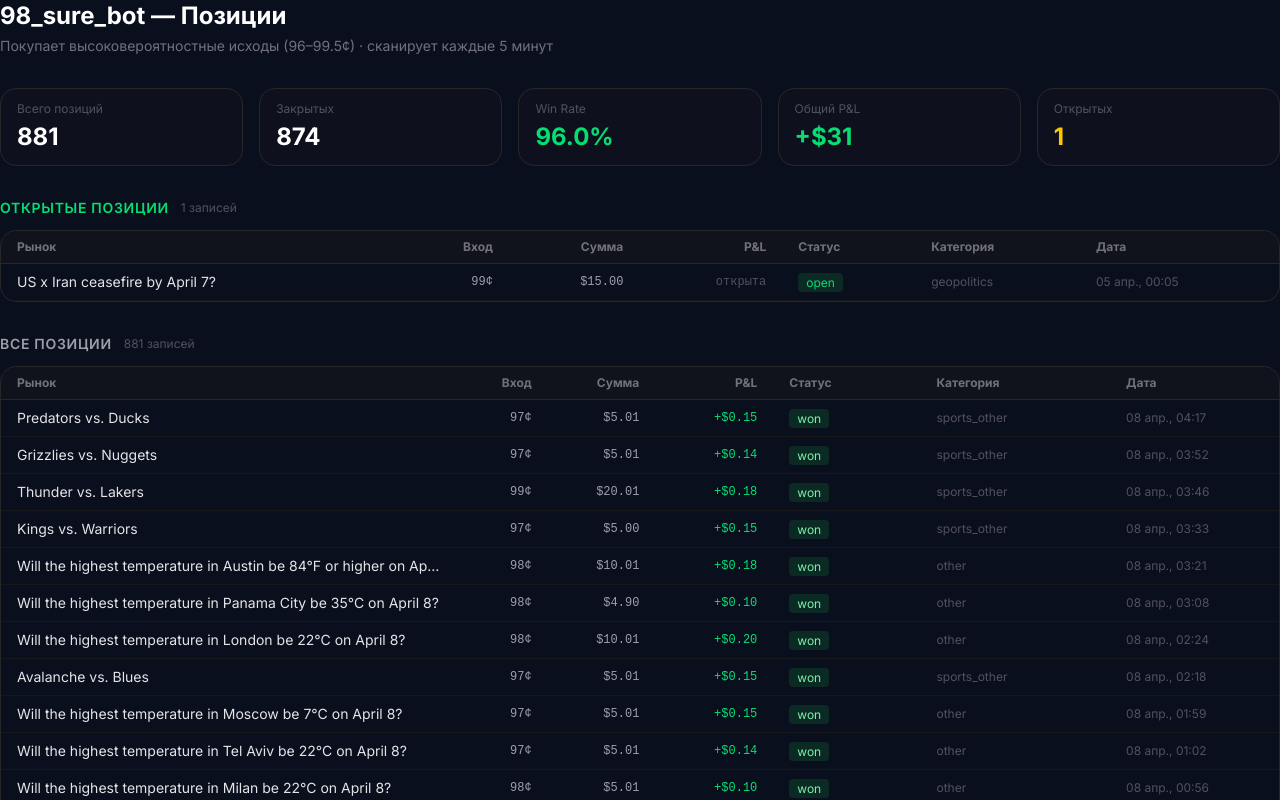
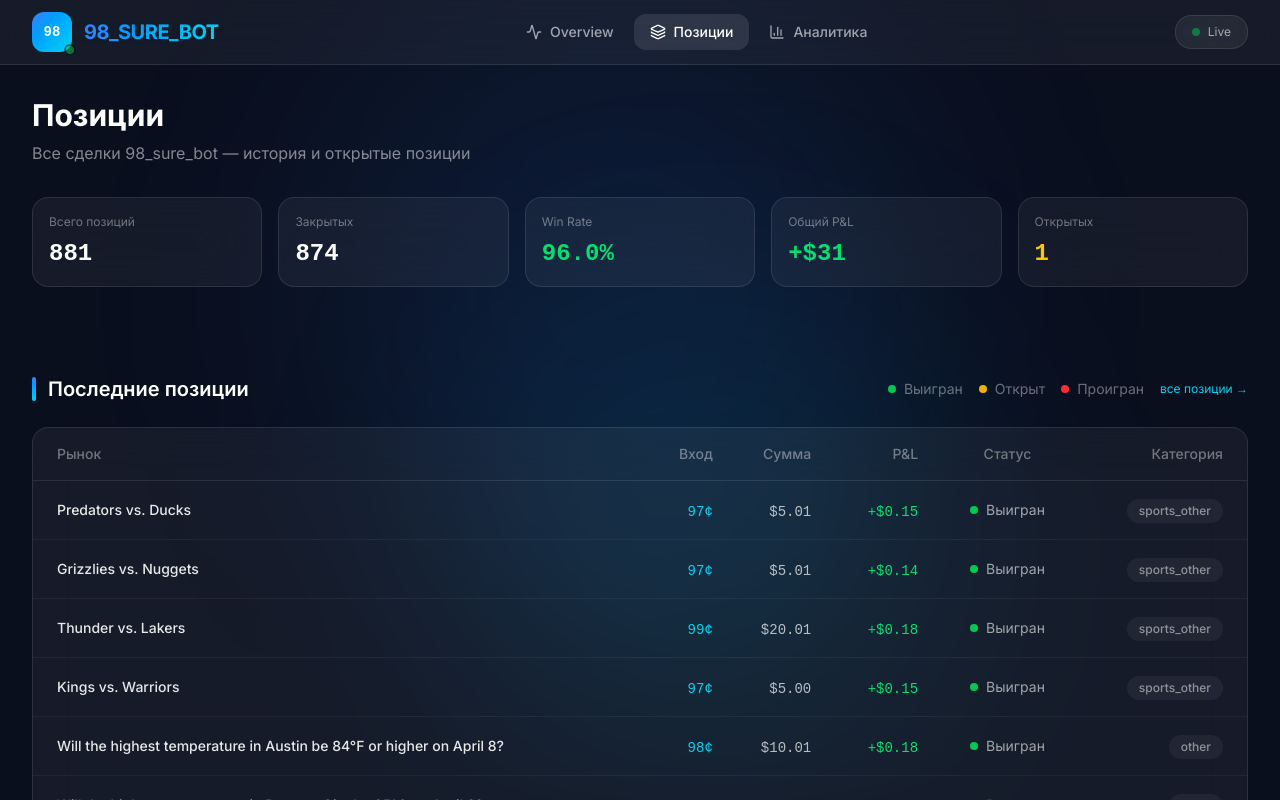
Before and after one commit to vladimirbutov-sys/poly-bot, a Next.js app: page /bots in a window 1280 px wide. Shown: the top 800 px of the page. Built offline with nearby package versions, Linux system fonts and the light colour scheme.

Commit message:
Apply new design to Positions and Analytics pages

```diff
--- a/app/bots/page.tsx
+++ b/app/bots/page.tsx
@@ -1,179 +1,65 @@
-import fs from "fs";
-import path from "path";
+import fs from 'fs'
+import path from 'path'
+import { Navbar } from '@/components/navbar'
+import { PositionsTable } from '@/components/positions-table'
 
 function loadPositions() {
   try {
-    const raw = fs.readFileSync(
-      path.join(process.cwd(), "data", "sure_bot_positions.json"),
-      "utf-8"
-    );
-    const data = JSON.parse(raw);
-    const positions = Object.values(data.positions) as any[];
-    const stats = data.stats;
-    return { positions, stats };
-  } catch {
-    return { positions: [], stats: null };
-  }
+    const raw = fs.readFileSync(path.join(process.cwd(), 'data', 'sure_bot_positions.json'), 'utf-8')
+    const data = JSON.parse(raw)
+    return Object.values(data.positions) as any[]
+  } catch { return [] }
 }
 
-export default function BotsPage() {
-  const { positions, stats } = loadPositions();
+export default function PositionsPage() {
+  const positions = loadPositions()
 
-  const closed = positions.filter(
-    (p) => p.status !== "open" && p.status !== "cancelled" && p.pnl != null
-  );
-  const open = positions.filter((p) => p.status === "open");
-  const wins = closed.filter((p) => p.pnl > 0);
-  const losses = closed.filter((p) => p.pnl <= 0);
-  const totalPnl = closed.reduce((s: number, p: any) => s + p.pnl, 0);
-  const wr = closed.length ? (wins.length / closed.length) * 100 : 0;
+  const closed = positions.filter((p) => p.status !== 'open' && p.status !== 'cancelled' && p.pnl != null)
+  const open = positions.filter((p) => p.status === 'open')
+  const wins = closed.filter((p) => p.pnl > 0)
+  const totalPnl = closed.reduce((s: number, p: any) => s + p.pnl, 0)
+  const wr = closed.length ? (wins.length / closed.length) * 100 : 0
 
-  const sorted = [...positions].sort((a, b) => {
-    if (!a.timestamp) return 1;
-    if (!b.timestamp) return -1;
-    return b.timestamp.localeCompare(a.timestamp);
-  });
+  const sorted = [...positions]
+    .filter((p) => p.timestamp)
+    .sort((a, b) => b.timestamp.localeCompare(a.timestamp))
 
   return (
-    <div className="space-y-8">
-      <div>
-        <h1 className="text-2xl font-bold text-white">98_sure_bot — Позиции</h1>
-        <p className="text-zinc-500 text-sm mt-1">
-          Покупает высоковероятностные исходы (96–99.5¢) · сканирует каждые 5 минут
-        </p>
+    <div className="min-h-screen bg-[#0a0f1e]">
+      <div className="fixed inset-0 overflow-hidden pointer-events-none">
+        <div className="absolute top-0 left-1/4 w-[600px] h-[600px] bg-blue-500/10 rounded-full blur-[120px]" />
+        <div className="absolute bottom-0 right-1/4 w-[500px] h-[500px] bg-cyan-500/10 rounded-full blur-[120px]" />
       </div>
 
-      {/* KPI */}
-      <div className="grid grid-cols-2 md:grid-cols-5 gap-4">
-        <KPI label="Всего позиций" value={positions.length.toString()} />
-        <KPI label="Закрытых" value={closed.length.toString()} />
-        <KPI
-          label="Win Rate"
-          value={`${wr.toFixed(1)}%`}
-          color={wr > 90 ? "green" : "yellow"}
-        />
-        <KPI
-          label="Общий P&L"
-          value={`${totalPnl >= 0 ? "+" : ""}$${totalPnl.toFixed(0)}`}
-          color={totalPnl >= 0 ? "green" : "red"}
-        />
-        <KPI label="Открытых" value={open.length.toString()} color="yellow" />
+      <div className="relative z-10">
+        <Navbar />
+        <main className="max-w-7xl mx-auto px-4 sm:px-6 lg:px-8 py-8">
+          <div className="mb-8">
+            <h1 className="text-3xl font-bold text-white mb-2">Позиции</h1>
+            <p className="text-white/50">Все сделки 98_sure_bot — история и открытые позиции</p>
+          </div>
+
+          {/* KPI */}
+          <div className="grid grid-cols-2 md:grid-cols-5 gap-4 mb-10">
+            {[
+              { label: 'Всего позиций', value: positions.length.toString() },
+              { label: 'Закрытых', value: closed.length.toString() },
+              { label: 'Win Rate', value: `${wr.toFixed(1)}%`, green: true },
+              { label: 'Общий P&L', value: `${totalPnl >= 0 ? '+' : ''}$${totalPnl.toFixed(0)}`, green: totalPnl >= 0 },
+              { label: 'Открытых', value: open.length.toString(), yellow: true },
+            ].map((k) => (
+              <div key={k.label} className="glass-card px-4 py-4">
+                <p className="text-white/40 text-xs mb-2">{k.label}</p>
+                <p className={`text-2xl font-mono font-bold ${k.green ? 'text-green-400' : k.yellow ? 'text-yellow-400' : 'text-white'}`}>
+                  {k.value}
+                </p>
+              </div>
+            ))}
+          </div>
+
+          <PositionsTable positions={sorted} />
+        </main>
       </div>
-
-      {/* Открытые */}
-      {open.length > 0 && (
-        <Section title="Открытые позиции" count={open.length} color="green">
-          <PositionsTable rows={open} />
-        </Section>
-      )}
-
-      {/* История */}
-      <Section title="Все позиции" count={sorted.length} color="zinc">
-        <PositionsTable rows={sorted} />
-      </Section>
     </div>
-  );
+  )
 }
-
-function KPI({ label, value, color }: { label: string; value: string; color?: string }) {
-  const c =
-    color === "green" ? "text-green-400" :
-    color === "red" ? "text-red-400" :
-    color === "yellow" ? "text-yellow-400" : "text-white";
-  return (
-    <div className="rounded-lg border border-zinc-800 bg-zinc-900/30 px-4 py-3">
-      <p className="text-zinc-600 text-xs">{label}</p>
-      <p className={`text-2xl font-bold mt-1 ${c}`}>{value}</p>
-    </div>
-  );
-}
-
-function Section({ title, count, color, children }: {
-  title: string; count: number; color: string; children: React.ReactNode;
-}) {
-  const c =
-    color === "green" ? "text-green-400" :
-    color === "yellow" ? "text-yellow-400" : "text-zinc-400";
-  return (
-    <div>
-      <div className="flex items-center gap-3 mb-3">
-        <h2 className={`text-sm font-semibold ${c} uppercase tracking-wider`}>{title}</h2>
-        <span className="text-zinc-600 text-xs">{count} записей</span>
-      </div>
-      {children}
-    </div>
-  );
-}
-
-function PositionsTable({ rows }: { rows: any[] }) {
-  if (rows.length === 0) return null;
-
-  return (
-    <div className="rounded-lg border border-zinc-800 overflow-hidden">
-      <table className="w-full text-sm">
-        <thead>
-          <tr className="border-b border-zinc-800 text-zinc-500 text-xs bg-zinc-900/50">
-            <th className="px-4 py-2 text-left">Рынок</th>
-            <th className="px-4 py-2 text-right">Вход</th>
-            <th className="px-4 py-2 text-right">Сумма</th>
-            <th className="px-4 py-2 text-right">P&L</th>
-            <th className="px-4 py-2 text-left">Статус</th>
-            <th className="px-4 py-2 text-left">Категория</th>
-            <th className="px-4 py-2 text-left">Дата</th>
-          </tr>
-        </thead>
-        <tbody>
-          {rows.map((p, i) => (
-            <tr key={i} className="border-b border-zinc-900 hover:bg-zinc-900/50 transition-colors">
-              <td className="px-4 py-2 max-w-xs">
-                <div className="truncate text-zinc-200">{p.title}</div>
-                {p.outcome && <div className="text-xs text-zinc-600">{p.outcome}</div>}
-              </td>
-              <td className="px-4 py-2 text-right font-mono text-xs text-zinc-400">
-                {p.entry_price != null ? `${Math.round(p.entry_price * 100)}¢` : "—"}
-              </td>
-              <td className="px-4 py-2 text-right font-mono text-xs text-zinc-400">
-                {p.cost_usd != null ? `$${p.cost_usd.toFixed(2)}` : "—"}
-              </td>
-              <td className="px-4 py-2 text-right font-mono text-xs">
-                {p.pnl != null ? (
-                  <span className={p.pnl >= 0 ? "text-green-400" : "text-red-400"}>
-                    {p.pnl >= 0 ? "+" : ""}${p.pnl.toFixed(2)}
-                  </span>
-                ) : (
-                  <span className="text-zinc-600">открыта</span>
-                )}
-              </td>
-              <td className="px-4 py-2"><StatusBadge status={p.status} /></td>
-              <td className="px-4 py-2 text-xs text-zinc-600">{p.category || "—"}</td>
-              <td className="px-4 py-2 text-zinc-600 text-xs whitespace-nowrap">
-                {p.timestamp
-                  ? new Date(p.timestamp).toLocaleString("ru-RU", {
-                      day: "2-digit", month: "short",
-                      hour: "2-digit", minute: "2-digit",
-                    })
-                  : "—"}
-              </td>
-            </tr>
-          ))}
-        </tbody>
-      </table>
-    </div>
-  );
-}
-
-function StatusBadge({ status }: { status: string }) {
-  const map: Record<string, string> = {
-    open: "bg-green-900/40 text-green-400",
-    won: "bg-green-900/40 text-green-300",
-    sold: "bg-blue-900/40 text-blue-400",
-    resolved: "bg-zinc-800 text-zinc-400",
-    lost: "bg-red-900/40 text-red-400",
-    cancelled: "bg-zinc-800 text-zinc-600",
-  };
-  return (
-    <span className={`text-xs px-2 py-0.5 rounded ${map[status] ?? "bg-zinc-800 text-zinc-500"}`}>
-      {status}
-    </span>
-  );
-}
--- a/app/report/page.tsx
+++ b/app/report/page.tsx
@@ -1,5 +1,6 @@
 import fs from "fs";
 import path from "path";
+import { Navbar } from "@/components/navbar";
 
 function loadJson(filePath: string) {
   try {
@@ -81,6 +82,14 @@ export default function ReportPage() {
   const sure = analyzeSureBot(loadJson(surePath));
 
   return (
+    <div className="min-h-screen bg-[#0a0f1e]">
+      <div className="fixed inset-0 overflow-hidden pointer-events-none">
+        <div className="absolute top-0 left-1/4 w-[600px] h-[600px] bg-blue-500/10 rounded-full blur-[120px]" />
+        <div className="absolute bottom-0 right-1/4 w-[500px] h-[500px] bg-cyan-500/10 rounded-full blur-[120px]" />
+      </div>
+      <div className="relative z-10">
+        <Navbar />
+        <main className="max-w-7xl mx-auto px-4 sm:px-6 lg:px-8 py-8">
     <div className="space-y-12 pb-16">
       {/* Заголовок */}
       <div className="border-b border-zinc-800 pb-6">
@@ -289,6 +298,9 @@ export default function ReportPage() {
         </div>
       </Section>
     </div>
+        </main>
+      </div>
+    </div>
   );
 }
 
```
